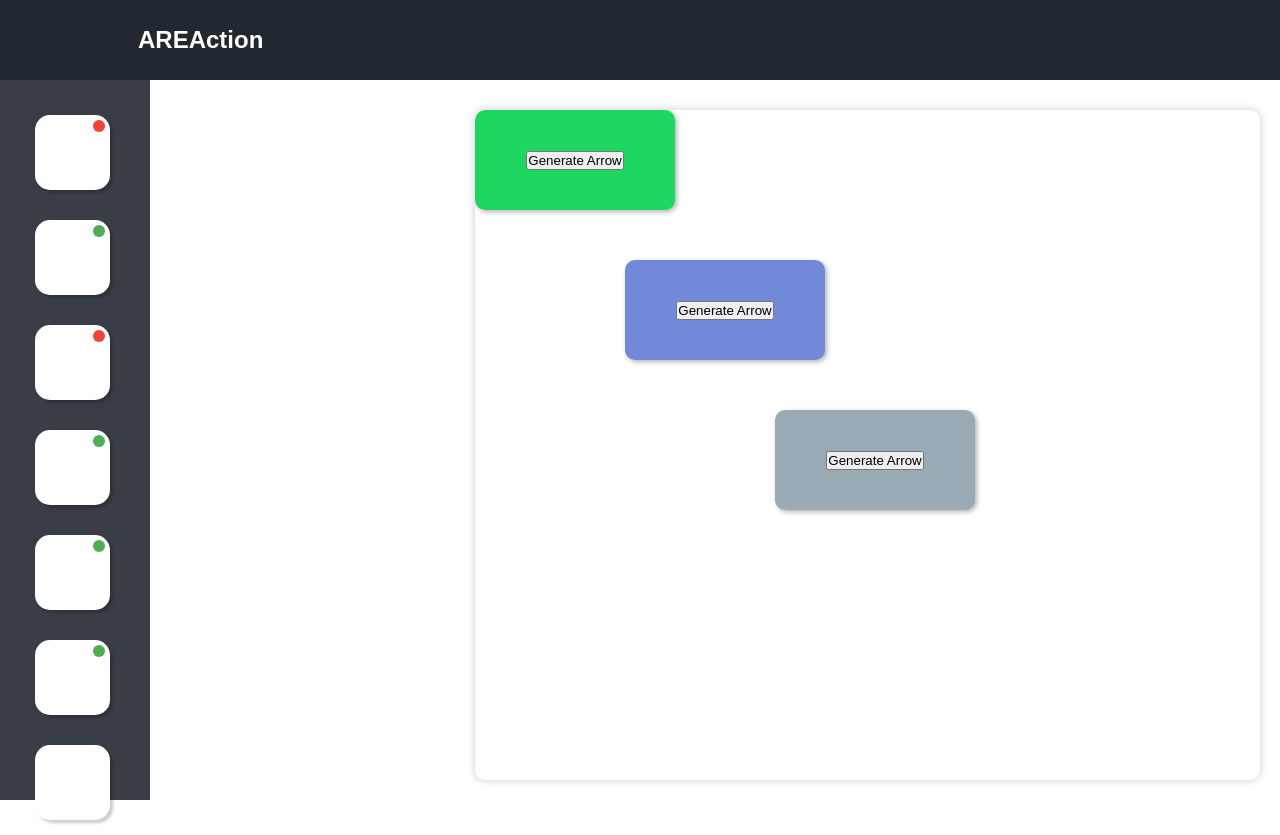
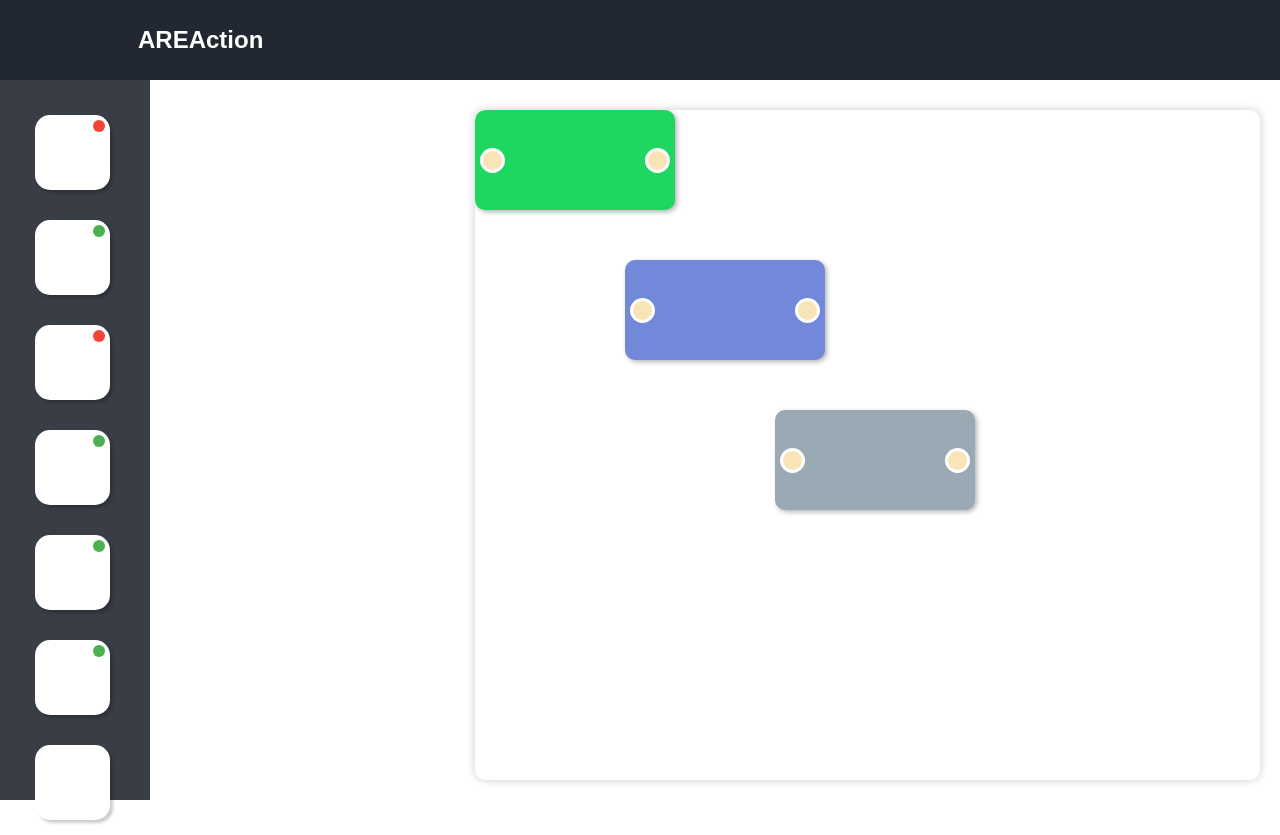
Before and after one commit to VictorHarri-Chal/AREA, a React (Create React App) app in the folder web/: page /dashboard in a window 1280 px wide. Built offline with nearby package versions, Linux system fonts and the light colour scheme; some icons are missing.

Commit message:
[ADD] Playground with links between rect

```diff
--- a/web/src/components/Arrow/index.js
+++ b/web/src/components/Arrow/index.js
@@ -1,25 +1,24 @@
-import React from 'react';
+import React, { useState, useEffect } from 'react';
 
-const Arrow = ({ from, to, boxes }) => {
-
-    const fromBox = boxes.find(box => box.id === from);
-    const toBox = boxes.find(box => box.id === to);
-
-    if (!fromBox || !toBox) {
-        console.log("fromBox or toBox not found");
-        return null;
-    }
-
-    const startX = fromBox.x + 200;
-    const startY = fromBox.y + 100;
-    const endX = toBox.x + 200;
-    const endY = toBox.y + 100;
-    const distance = Math.sqrt((endX - startX) ** 2 + (endY - startY) ** 2);
+const Arrow = ({ arrows, boxes, clientX, clientY }) => {
 
     return (
-        <svg>
-            <line x1={startX} y1={startY} x2={endX} y2={endY} stroke="black" strokeWidth="6" strokeDasharray={`${distance} ${distance}`} />
-            <path d={`M ${endX} ${endY} L ${endX - 10} ${endY - 10} L ${endX - 10} ${endY + 10} Z`} fill="black" />
+        <svg width="2000" height="1200">
+            {arrows.map(arrow => {
+                if (arrow.exists) {
+                    const fromBox = boxes.find(box => box.id === arrow.from);
+                    const toBox = boxes.find(box => box.id === arrow.to);
+                    if (arrow.to === '0') {
+                        return (
+                            <line x1={fromBox.x + 180} y1={fromBox.y + 50} x2={clientX - 475} y2={clientY - 110} stroke="#C8AD7F" strokeWidth="8"/>
+                        )
+                    } else {
+                        return (
+                            <line x1={fromBox.x + 180} y1={fromBox.y + 50} x2={toBox.x + 10} y2={toBox.y + 50} stroke="#C8AD7F" strokeWidth="8"/>
+                        )
+                    }
+                }
+            })}
         </svg>
     );
 };
--- a/web/src/components/Playground/PlaygroundElements.js
+++ b/web/src/components/Playground/PlaygroundElements.js
@@ -56,7 +56,7 @@ export const PlaygroundBox = styled.div`
 
     &:hover {
         transform: scale(1.05);
-        cursor: pointer;
+        cursor: move;
         transition: transform  0.15s ease-in-out;
     }
 
@@ -71,3 +71,26 @@ export const PlaygroundBox = styled.div`
     white-space: nowrap;
     word-wrap: break-word;
 `;
+export const ButtonStartArrow = styled.button`
+    position: absolute;
+    left: 170px;
+    width: 25px;
+    height: 25px;
+    border-radius: 25px;
+    background-color: ${props => props.color};
+    color: white;
+    border: solid;
+    cursor: pointer;
+`
+
+export const RectArrivedArrow = styled.div`
+    position: absolute;
+    left: 5px;
+    width: 25px;
+    height: 25px;
+    border-radius: 25px;
+    background-color: ${props => props.color};
+    color: white;
+    border: solid;
+    cursor: pointer;
+`
--- a/web/src/components/Playground/index.js
+++ b/web/src/components/Playground/index.js
@@ -1,5 +1,5 @@
 import React, { useState, useEffect, useRef } from 'react'
-import { PlaygroundContainer, PlaygroundMain, PlaygroundBox } from './PlaygroundElements'
+import { PlaygroundContainer, PlaygroundMain, PlaygroundBox, ButtonStartArrow, RectArrivedArrow } from './PlaygroundElements'
 import { BlocsData } from './BlocsData';
 import { ASData } from '../AppSidebar/ASData';
 import Arrow from '../Arrow';
@@ -10,7 +10,8 @@ const Playground = ({ newRectangle, setNewRectangle }) => {
     const containerRef = useRef(null);
     const [draggingId, setDraggingId] = useState(null);
     const [boxes, setBoxes] = useState(BlocsData);
-    const [arrow, setArrow] = useState({ exists: false, from: null, to: null });
+    const [arrows, setArrows] = useState([{id : 1, exists : false, from : null, to : null}]);
+    const [clientPosition, setClientPosition] = useState({x : 0, y : 0});
 
     useEffect(() => {
         const containerRect = containerRef.current.getBoundingClientRect();
@@ -37,6 +38,17 @@ const Playground = ({ newRectangle, setNewRectangle }) => {
         setIsDragging(true);
     };
 
+    const handleMouseDownOnArrived = (id) => (e) => {
+        arrows.forEach(arrow => {
+            if (arrow.to === '0' && arrow.from !== id) {
+                const index = arrow.id;
+                const from = arrow.from;
+                setArrows(arrows.filter(arrow => arrow.to !== "0"));
+                setArrows(arrows => [...arrows, { id: index, exists: true, from: from, to: id}]);
+            }
+        });
+    };
+
     const handleResize = () => {
         const containerRect = containerRef.current.getBoundingClientRect()
         setContainerPosition({
@@ -48,6 +60,7 @@ const Playground = ({ newRectangle, setNewRectangle }) => {
     }
 
     const handleMouseMove = (e) => {
+        setClientPosition({ x: e.clientX, y: e.clientY});
         if (isDragging) {
             let newX = e.pageX - containerPosition.x - 100;
             let newY = e.pageY - containerPosition.y - 50;
@@ -116,13 +129,40 @@ const Playground = ({ newRectangle, setNewRectangle }) => {
     }
 
     const handleArrowGeneration = (id) => {
-        setArrow({ exists: true, from: id, to: '2' });
+        let found = false;
+        arrows.forEach(arrow => {
+            if (!found && arrow.exists && arrow.from === id) {
+                found = true;
+                setArrows(arrows.filter(arrow => arrow.from !== id));
+            }
+        });
+        arrows.forEach(arrow => {
+            if (arrow.to === "0")
+                found = true;
+        })
+        if (!found) {
+            setArrows(arrows => [...arrows, { id: arrows.length + 1, exists: true, from: id, to: '0'}]);
+        }
     };
 
-    const handleArrowMove = (id) => {
-        if (arrow.exists && arrow.from !== id) {
-            setArrow({ ...arrow, to: id });
+    const handleButtonColorStart = (id) => {
+        let color = '#F9E4B7'
+        arrows.forEach(arrow => {
+            if (arrow.from === id && (arrow.to !== '0' || arrow.to !== null)) {
+                color = '#C8AD7F';
             }
+        });
+        return color;
+    };
+
+    const handleButtonColorArrived = (id) => {
+        let color = '#F9E4B7'
+        arrows.forEach(arrow => {
+            if (arrow.to === id) {
+                color = '#C8AD7F';
+            }
+        });
+        return color;
     };
 
     return (
@@ -137,12 +177,13 @@ const Playground = ({ newRectangle, setNewRectangle }) => {
                         top: box.y,
                     }}
                     onMouseDown={handleMouseDown(box.id)}>
-                        <button onClick={() => handleArrowGeneration(box.id)}>Generate Arrow</button>
+                    <ButtonStartArrow color={() => handleButtonColorStart(box.id)} onClick={() => handleArrowGeneration(box.id)}></ButtonStartArrow>
+                    <RectArrivedArrow color={() => handleButtonColorArrived(box.id)} onMouseDown={handleMouseDownOnArrived(box.id)}></RectArrivedArrow>
                         {/* {data.title} */}
                     </PlaygroundBox>
                 )
             })}
-            {arrow.exists && <Arrow from={arrow.from} to={arrow.to} boxes={boxes} />}
+            {arrows[1] && <Arrow arrows={arrows} boxes={boxes}  clientX={clientPosition.x} clientY={clientPosition.y}/>}
             </PlaygroundContainer>
         </PlaygroundMain>
     );
```
Lines whose indentation alone changed are shown as unchanged.
